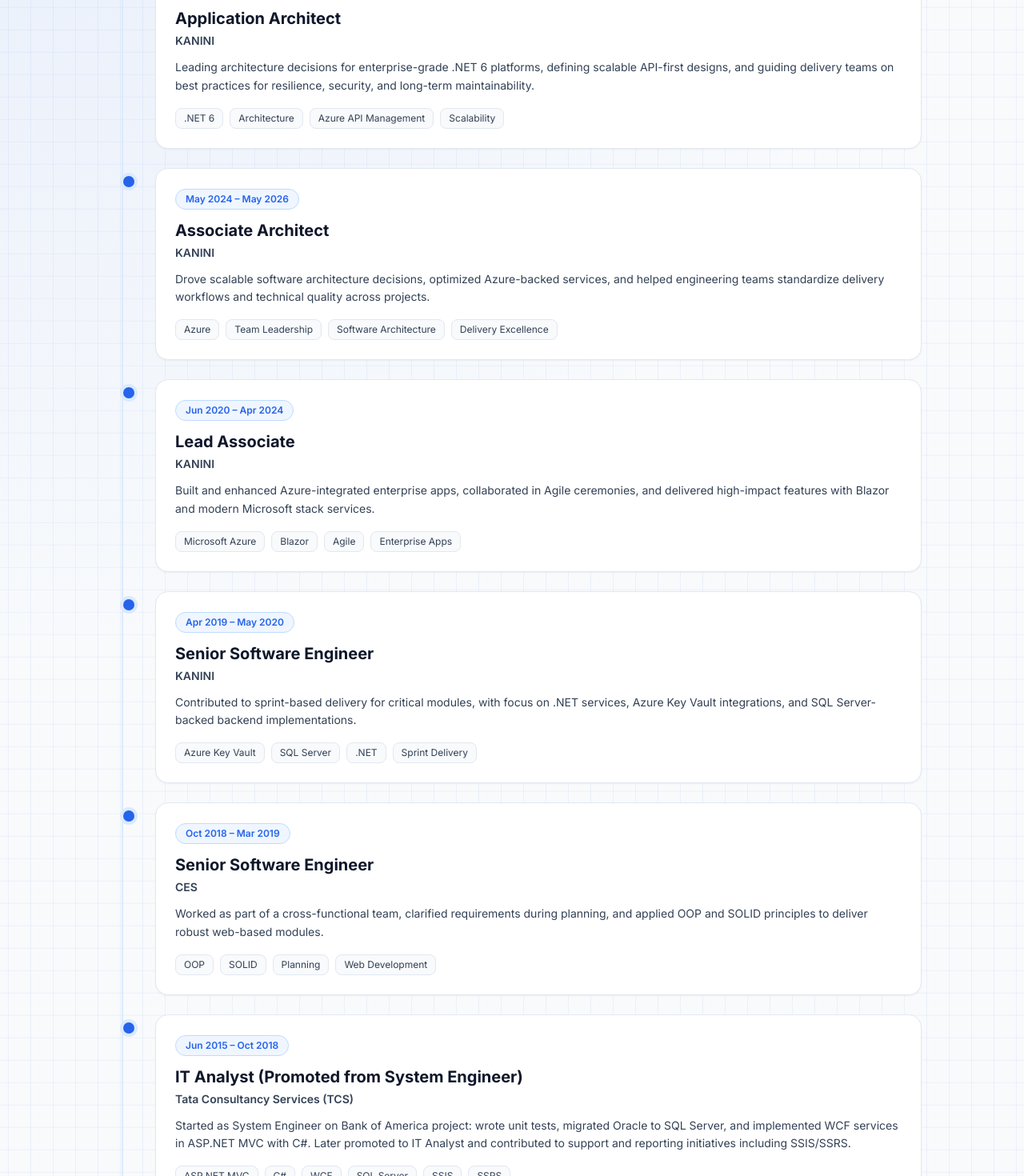
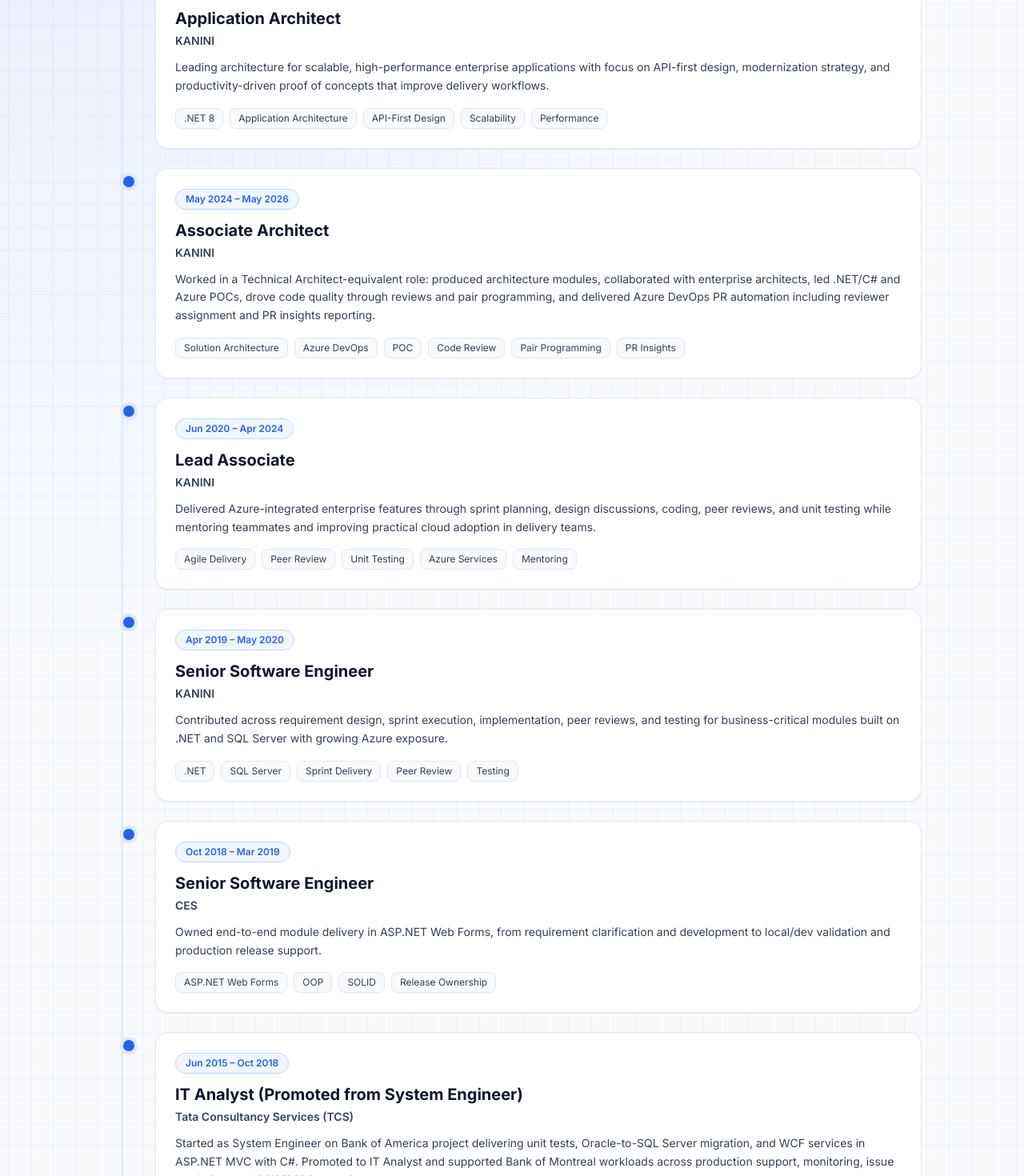
Before and after one commit to nuthanm/nuthanportfolio, a React (Vite) app: page / in a window 1280 px wide. Shown: the part 1720-3190 px from the top of the page at 80% size. Built offline with nearby package versions, Linux system fonts and the light colour scheme; no server answers.

Commit message:
Refactor code structure for improved readability and maintainability

```diff
--- a/src/data.js
+++ b/src/data.js
@@ -95,8 +95,8 @@
     role: "Application Architect",
     company: "KANINI",
     description:
-      "Leading architecture decisions for enterprise-grade .NET 6 platforms, defining scalable API-first designs, and guiding delivery teams on best practices for resilience, security, and long-term maintainability.",
-    tags: [".NET 6", "Architecture", "Azure API Management", "Scalability"],
+      "Leading architecture for scalable, high-performance enterprise applications with focus on API-first design, modernization strategy, and productivity-driven proof of concepts that improve delivery workflows.",
+    tags: [".NET 8", "Application Architecture", "API-First Design", "Scalability", "Performance"],
   },
   {
     id: 2,
@@ -104,8 +104,8 @@
     role: "Associate Architect",
     company: "KANINI",
     description:
-      "Drove scalable software architecture decisions, optimized Azure-backed services, and helped engineering teams standardize delivery workflows and technical quality across projects.",
-    tags: ["Azure", "Team Leadership", "Software Architecture", "Delivery Excellence"],
+      "Worked in a Technical Architect-equivalent role: produced architecture modules, collaborated with enterprise architects, led .NET/C# and Azure POCs, drove code quality through reviews and pair programming, and delivered Azure DevOps PR automation including reviewer assignment and PR insights reporting.",
+    tags: ["Solution Architecture", "Azure DevOps", "POC", "Code Review", "Pair Programming", "PR Insights"],
   },
   {
     id: 3,
@@ -113,8 +113,8 @@
     role: "Lead Associate",
     company: "KANINI",
     description:
-      "Built and enhanced Azure-integrated enterprise apps, collaborated in Agile ceremonies, and delivered high-impact features with Blazor and modern Microsoft stack services.",
-    tags: ["Microsoft Azure", "Blazor", "Agile", "Enterprise Apps"],
+      "Delivered Azure-integrated enterprise features through sprint planning, design discussions, coding, peer reviews, and unit testing while mentoring teammates and improving practical cloud adoption in delivery teams.",
+    tags: ["Agile Delivery", "Peer Review", "Unit Testing", "Azure Services", "Mentoring"],
   },
   {
     id: 4,
@@ -122,8 +122,8 @@
     role: "Senior Software Engineer",
     company: "KANINI",
     description:
-      "Contributed to sprint-based delivery for critical modules, with focus on .NET services, Azure Key Vault integrations, and SQL Server-backed backend implementations.",
-    tags: ["Azure Key Vault", "SQL Server", ".NET", "Sprint Delivery"],
+      "Contributed across requirement design, sprint execution, implementation, peer reviews, and testing for business-critical modules built on .NET and SQL Server with growing Azure exposure.",
+    tags: [".NET", "SQL Server", "Sprint Delivery", "Peer Review", "Testing"],
   },
   {
     id: 5,
@@ -131,8 +131,8 @@
     role: "Senior Software Engineer",
     company: "CES",
     description:
-      "Worked as part of a cross-functional team, clarified requirements during planning, and applied OOP and SOLID principles to deliver robust web-based modules.",
-    tags: ["OOP", "SOLID", "Planning", "Web Development"],
+      "Owned end-to-end module delivery in ASP.NET Web Forms, from requirement clarification and development to local/dev validation and production release support.",
+    tags: ["ASP.NET Web Forms", "OOP", "SOLID", "Release Ownership"],
   },
   {
     id: 6,
@@ -140,8 +140,8 @@
     role: "IT Analyst (Promoted from System Engineer)",
     company: "Tata Consultancy Services (TCS)",
     description:
-      "Started as System Engineer on Bank of America project: wrote unit tests, migrated Oracle to SQL Server, and implemented WCF services in ASP.NET MVC with C#. Later promoted to IT Analyst and contributed to support and reporting initiatives including SSIS/SSRS.",
-    tags: ["ASP.NET MVC", "C#", "WCF", "SQL Server", "SSIS", "SSRS"],
+      "Started as System Engineer on Bank of America project delivering unit tests, Oracle-to-SQL Server migration, and WCF services in ASP.NET MVC with C#. Promoted to IT Analyst and supported Bank of Montreal workloads across production support, monitoring, issue resolution, and SSIS/SSRS reporting.",
+    tags: ["ASP.NET MVC", "C#", "WCF", "Oracle Migration", "SQL Server", "SSIS", "SSRS", "Production Support"],
   },
   {
     id: 7,
@@ -149,8 +149,8 @@
     role: "Senior Software Engineer",
     company: "IGATE",
     description:
-      "Built web-based applications for NBCU media domain using Microsoft technologies, while integrating third-party controls such as DHTMLX and OCR (LeadTools).",
-    tags: [".NET", "SQL Server", "DHTMLX", "OCR", "Microsoft Stack"],
+      "Built media-domain web applications for NBCU using Microsoft technologies and integrated third-party components such as DHTMLX and LeadTools OCR.",
+    tags: [".NET", "C#", "SQL Server", "DHTMLX", "LeadTools OCR", "Media Domain"],
   },
 ]
 
@@ -223,31 +223,27 @@
 export const skills = [
   {
     category: "Frontend",
-    items: ["React", "JavaScript", "TypeScript", "Tailwind CSS", "HTML5", "CSS3"],
+    items: ["Blazor", "React", "JavaScript", "TypeScript", "HTML5", "CSS3", "Tailwind CSS"],
   },
   {
     category: "Backend",
-    items: ["Node.js", "Express", "C#", "ASP.NET", "Python", "PowerShell"],
+    items: [".NET Framework", ".NET Core", ".NET 8", "C#", "ASP.NET MVC", "Web API", "WCF", "LINQ", "Microservices"],
   },
   {
     category: "Cloud & DevOps",
-    items: ["Azure", "Vercel", "Streamlit", "GitHub", "CI/CD"],
+    items: ["Azure App Service", "Azure Functions", "Service Bus", "Storage", "Key Vault", "API Management", "Azure DevOps", "CI/CD", "On-Prem to Azure Migration", "Deployment Automation"],
   },
   {
     category: "Database",
-    items: ["SQL Server", "MongoDB", "Firebase", "PostgreSQL", "Supabase"],
+    items: ["SQL Server", "Oracle", "MongoDB", "SQLite", "InMemory", "SSIS", "SSRS", "Redis"],
   },
   {
     category: "ORM",
     items: ["EF Core", "Dapper"],
   },
   {
-    category: "Cloud Based Infrastructure",
-    items: ["Neon.tech", "Supabase", "Heroku", "Railway"],
-  },
-  {
     category: "Tools & Others",
-    items: ["Git", "VS Code", "Visual Studio", "Figma", "Postman", "Jira"],
+    items: ["Git", "Visual Studio", "VS Code", "Postman", "Jira", "Prompt Engineering", "Data Analysis", "Data Visualization", "Architecture Review", "Code Review", "Debugging"],
   },
   {
     category: "Interests",
```
Also changed, not shown: 3 other files (tests, documents, lock files or other folders).
